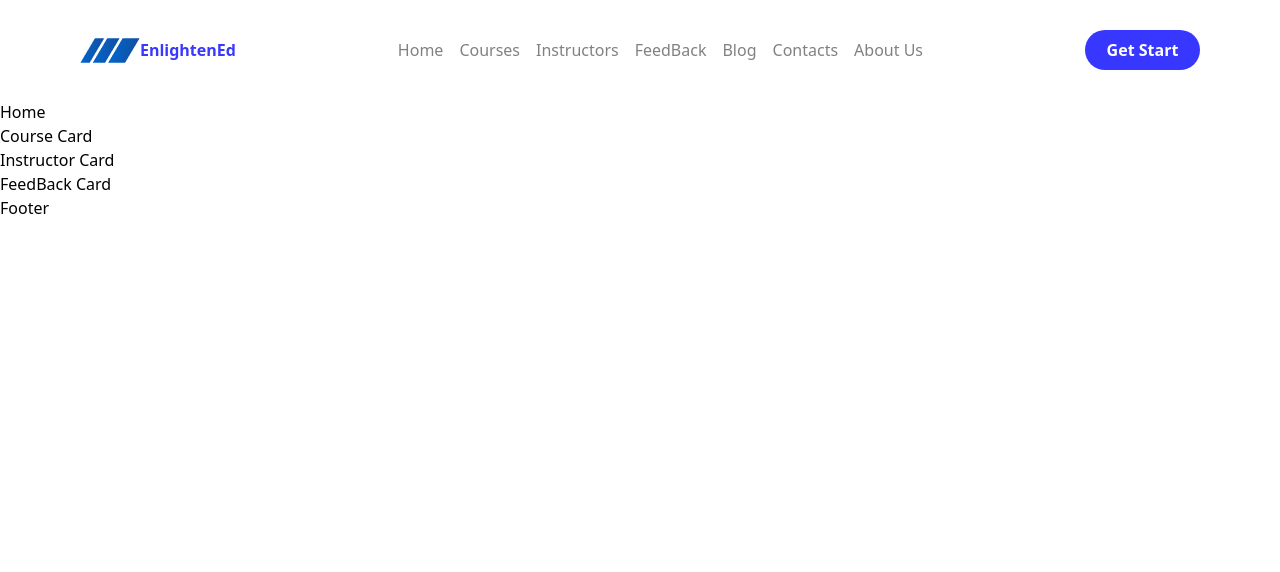
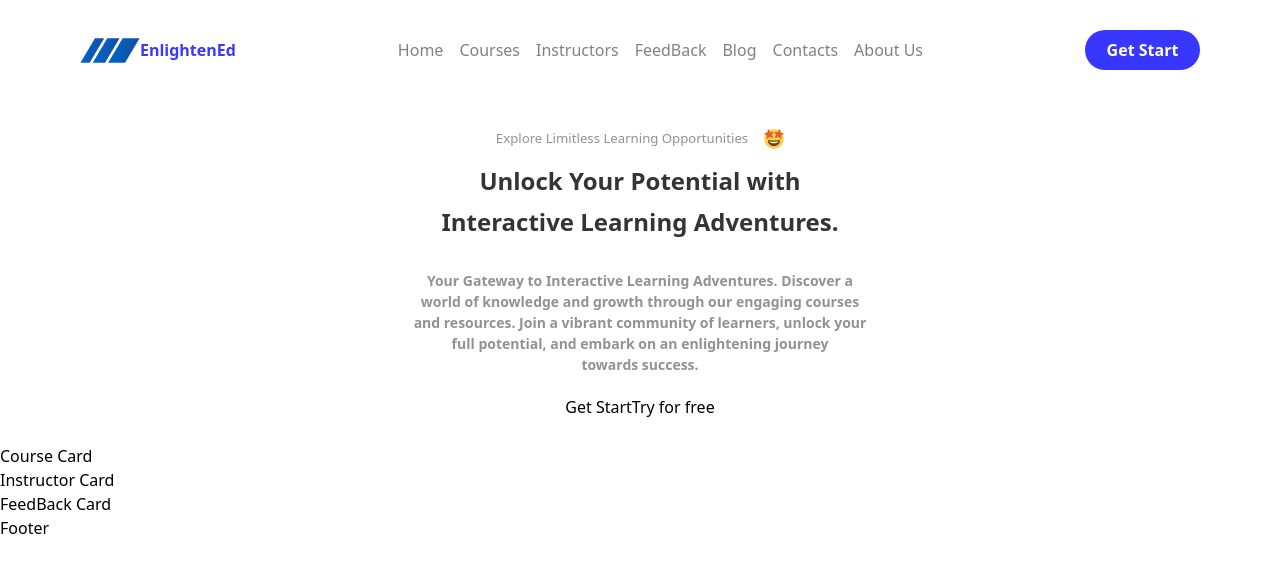
Before and after one commit to ScriptShah/EnlightenEd, a React (Vite) app: page / in a window 1280 px wide. Shown: the top 572 px of the page. Built offline with nearby package versions, Linux system fonts and the light colour scheme.

Commit message:
working on home section

```diff
--- a/src/components/Home.jsx
+++ b/src/components/Home.jsx
@@ -2,7 +2,48 @@ import React from 'react'
 
 const Home = () => {
   return (
-    <div className='home'>Home</div>
+    <section className='home'>
+      <div className="home__image__container__left"></div>
+      <div className="home__content">
+        <div className="home__content__announcement">
+          <div className="home__content__announcement__header">
+          <p className="home__content__announcement__header__title">
+            Explore Limitless Learning Opportunities
+            <svg xmlns="http://www.w3.org/2000/svg" width="20" height="28" viewBox="0 0 29 28" fill="none">
+              <path d="M28.5 14C28.5 21.7319 22.2319 28 14.5 28C6.76811 28 0.5 21.7319 0.5 14C0.5 6.26811 6.76811 0 14.5 0C22.2319 0 28.5 6.26811 28.5 14Z" fill="#FFCC4D"/>
+              <path d="M14.4999 16.3334C11.682 16.3334 9.81222 16.0051 7.49989 15.5556C6.97178 15.4537 5.94434 15.5556 5.94434 17.1111C5.94434 20.2222 9.51822 24.1111 14.4999 24.1111C19.4808 24.1111 23.0554 20.2222 23.0554 17.1111C23.0554 15.5556 22.028 15.4529 21.4999 15.5556C19.1876 16.0051 17.3178 16.3334 14.4999 16.3334Z" fill="#664500"/>
+              <path d="M7.5 17.1111C7.5 17.1111 9.83333 17.8889 14.5 17.8889C19.1667 17.8889 21.5 17.1111 21.5 17.1111C21.5 17.1111 19.9444 20.2222 14.5 20.2222C9.05556 20.2222 7.5 17.1111 7.5 17.1111Z" fill="white"/>
+              <path d="M12.6972 3.43233L9.16451 4.05533L7.34451 0.747437C7.14385 0.382659 6.73162 0.187437 6.32407 0.258992C5.91418 0.331326 5.59529 0.656437 5.53151 1.0671L4.95207 4.7981L1.4194 5.4211C1.00329 5.49421 0.682068 5.82944 0.625291 6.24866C0.568513 6.66788 0.789402 7.07544 1.17207 7.25744L4.33762 8.7601L3.75585 12.5028C3.69129 12.9197 3.90285 13.3303 4.27929 13.5209C4.41851 13.5909 4.56785 13.6243 4.7164 13.6243C4.97074 13.6243 5.22196 13.5248 5.4094 13.335L8.14096 10.5653L11.655 12.2337C12.0361 12.4141 12.4903 12.3293 12.7796 12.0221C13.069 11.7149 13.1265 11.2568 12.9235 10.8873L11.0973 7.56777L13.559 5.07266C13.8561 4.77166 13.9237 4.31277 13.7277 3.93788C13.5302 3.56299 13.111 3.35999 12.6972 3.43233ZM16.303 3.43233L19.8356 4.05533L21.6556 0.747437C21.8563 0.382659 22.2685 0.187437 22.6761 0.258992C23.0852 0.331326 23.4041 0.656437 23.4678 1.0671L24.0473 4.7981L27.58 5.4211C27.9968 5.49421 28.3181 5.82866 28.3741 6.24788C28.4301 6.6671 28.21 7.07466 27.8273 7.25666L24.6617 8.75933L25.2435 12.502C25.3081 12.9189 25.0965 13.3295 24.7201 13.5201C24.5808 13.5901 24.4315 13.6235 24.283 13.6235C24.0286 13.6235 23.7774 13.524 23.59 13.3342L20.8584 10.5645L17.3444 12.2329C16.9633 12.4133 16.5091 12.3285 16.2197 12.0213C15.9304 11.7141 15.8728 11.256 16.0758 10.8865L17.9021 7.56777L15.4404 5.07266C15.1433 4.77166 15.0756 4.31277 15.2716 3.93788C15.47 3.56299 15.8892 3.35999 16.303 3.43233Z" fill="#E95F28"/>
+            </svg>
+          </p>
+          <p className="home__content__announcement__header__txt">
+            <p className="home__content__announcement__header__txt__one"> Unlock Your Potential with </p>
+            <p className="home__content__announcement__header__txt__two"> Interactive Learning Adventures.</p>
+              <svg xmlns="http://www.w3.org/2000/svg" width="40" height="45" viewBox="0 0 40 45" fill="none">
+                <g opacity="0.4">
+                  <path fill-rule="evenodd" clip-rule="evenodd" d="M3.56463 23.9919C4.80694 18.2885 4.72559 12.7961 4.87447 7.0111C4.9034 5.88131 4.11738 4.94203 3.1198 4.908C2.12161 4.87397 1.28856 5.76558 1.25902 6.89536C1.11797 12.381 1.23191 17.6011 0.05289 23.0186C-0.185808 24.1144 0.407935 25.2237 1.37719 25.4892C2.34584 25.7614 3.32653 25.0876 3.56463 23.9919Z" fill="#0066CC"/>
+                  <path fill-rule="evenodd" clip-rule="evenodd" d="M14.1189 35.0447C22.5469 26.3467 30.4878 15.1578 36.0381 3.85995C36.5221 2.87309 36.2068 1.62756 35.334 1.08308C34.4612 0.538605 33.3594 0.892543 32.8753 1.87941C27.5083 12.8029 19.8284 23.6244 11.6789 32.0297C10.9423 32.792 10.8911 34.0851 11.5644 34.9155C12.2377 35.7458 13.3823 35.807 14.1189 35.0447Z" fill="#0066CC"/>
+                  <path fill-rule="evenodd" clip-rule="evenodd" d="M16.254 44.5459C23.9623 45.9819 31.9074 43.5318 38.9164 40.0676C39.8308 39.6116 40.2479 38.407 39.8483 37.3793C39.4481 36.3448 38.3805 35.8751 37.4661 36.3243C31.0828 39.4823 23.8634 41.8235 16.8429 40.5168C15.858 40.333 14.9267 41.0885 14.7646 42.1979C14.6018 43.3072 15.2697 44.3621 16.254 44.5459Z" fill="#0066CC"/>
+                </g>
+              </svg>
+          </p>
+          </div>
+          <div className="home__content__announcement__footer">
+            <p className="home__content__announcement__footer__txt">
+            Your Gateway to Interactive Learning Adventures.
+            Discover a  <br /> world of knowledge and growth through our engaging courses <br /> and resources.
+            Join a vibrant community of learners, unlock your <br /> full potential,
+             and embark on an enlightening journey <br />towards success.
+            </p>
+          </div>
+        </div>
+        <div className="home__content__button__container">
+          <button className="home__content__button__left">Get Start</button>
+          <button className="home__content__button__right">Try for free</button>
+        </div>
+      </div>
+      <div className="home__image__container__right"></div>
+    </section>
   )
 }
 
--- a/src/index.css
+++ b/src/index.css
@@ -123,9 +123,93 @@ h6 {
   @apply bg-[#0c0cffd1] w-[115px] h-10 text-white text-base font-semibold rounded-[20px] hover:bg-[#1f1fffd1] hover:w-[116px] hover:h-[41px];
 }
 
+
+
+
+
+.home{
+    display: flex;
+    flex-flow: column nowrap;
+    align-items: center;
+    padding: 25px;
+}
+
+.home__image__container__left{
+
+}
+
+.home__content{
+    display: flex;
+    flex-flow: column nowrap;
+    align-items: center;
+}
+
+.home__content__announcement{
+    display: flex;
+    flex-flow: column nowrap;
+    align-items: center;
+
+}
+
+.home__content__announcement__header{
+    display: flex;
+    flex-flow: column nowrap;
+    align-items: center;
+}
+
+.home__content__announcement__header__title{
+    display: flex;
+    flex-flow: row nowrap;
+    align-items: center;
+    gap: 1rem;
+    font-size: 13.2px;
+    font-weight: 500;
+    color: #929292;
+}
+
+.home__content__announcement__header__txt{
+    display: flex;
+    flex-flow: column nowrap;
+    align-items: center;
+    gap: 5px;
+    padding: 10px;
+    color: rgba(0, 0, 0, 0.798);
+}
+
+.home__content__announcement__header__txt__one{
+    font-size: 1.5rem;
+    font-weight: 700;
+}
+.home__content__announcement__header__txt__two{
+    font-size: 1.5rem;
+    font-weight: 700;
+}
+
+.home__content__announcement__header__txt > svg {
+    align-self: flex-end;
+    display: none;
+}
+
+.home__content__announcement__footer{
+    width: 100%;
+    display: flex;
+    flex-flow: column nowrap;
+    justify-content: center;
+    font-size: 14px;
+}
+
+.home__content__announcement__footer__txt {
+    padding: 20px;
+    text-align: center;
+    font-weight: 600;
+    color: #929292;
+}
+
+
+
 /* breakpoints */
 @media (min-width: 768px) {
-  .burger {
-    @apply hidden;
+    .burger {
+      @apply hidden;
+    }
   }
-}
```
